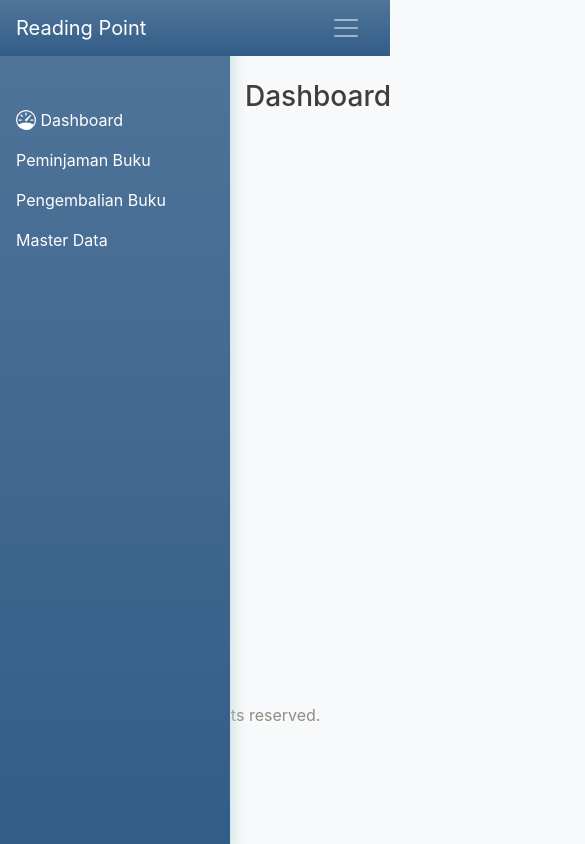
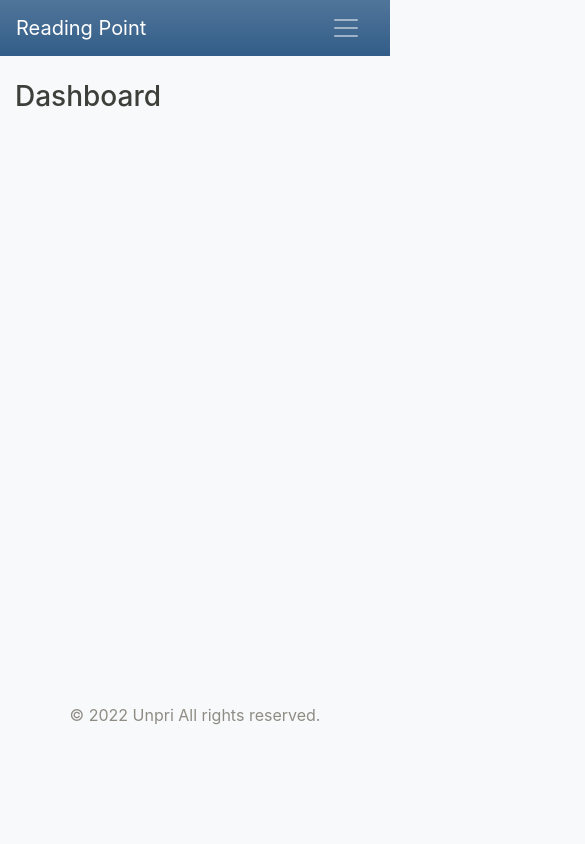
Before and after one commit to ezra-dalimunthe/ReadingPointWebFrontEnd, a Vue app: page / in a window 390 px wide. Shown: the top 844 px of the page, 585 px wide, since content can reach past the window. Built offline with nearby package versions, Linux system fonts and the light colour scheme.

Commit message:
add transition

```diff
--- a/src/views/Layouts/SecureLayout.vue
+++ b/src/views/Layouts/SecureLayout.vue
@@ -21,9 +21,19 @@
               >Keanggotaan</b-nav-item
             >
           </b-collapse>
+          <li class="nav-item pl-3 pr-3">
+            <div style="border-top: 1px solid white; padding-left: 0.5rem" />
+          </li>
+          <b-nav-item v-if="false" :to="{ name: 'profile' }"
+            >Profile</b-nav-item
+          >
+          <b-nav-item v-if="false" href="#">Sign Out</b-nav-item>
+          <b-nav-item :to="{ name: 'about' }">About</b-nav-item>
         </b-nav>
       </div>
-      <router-view id="main" class="container" />
+      <transition name="scale" mode="out-in">
+        <router-view id="main" class="container-fluid" />
+      </transition>
     </div>
 
     <footer class="mt-4 mb-2">
@@ -46,13 +56,44 @@ export default {
 };
 </script>
 <style>
+#sidebarToggle {
+  position: fixed;
+  top: 59px;
+  left: 253px;
+  width: 54px;
+  height: 40px;
+  padding: 3px 0;
+  border-radius: 15%;
+  font-size: 8px;
+  text-align: center;
+  z-index: 1005;
+  scroll-margin-top: 5rem;
+  background-color: red;
+  transition: 0.5s;
+}
+
+.nav-open #sidemenu {
+  width: 250px;
+}
+
 #sidemenu {
   position: fixed;
   top: 0;
   bottom: 0;
   left: 0;
   width: 230px;
+  transition: 0.5s;
+  z-index: 1000;
 }
+#sidemenu ul {
+  transition: 0.5s;
+}
+#main {
+  margin-left: 230px;
+  min-height: 70vh;
+  transition: 0.5s;
+}
+
 #sidemenu .nav {
   margin-top: 100px;
 }
@@ -68,8 +109,33 @@ export default {
 .sub-menu {
   padding-left: 30px;
 }
-#main {
-  margin-left: 230px;
-  min-height: 70vh;
+@media (max-width: 768px) {
+  #sidemenu {
+    width: 0px;
+  }
+  #sidemenu ul {
+    margin-left: -200px;
+  }
+  .nav-open #sidemenu ul {
+    margin-left: unset;
+  }
+  #main {
+    margin-left: 0px;
+  }
+}
+
+@media (min-width: 768px) {
+  .wrapper {
+    display: flex;
+  }
+  .nav-open #sidemenu {
+    width: 0px;
+  }
+  .nav-open #sidemenu ul {
+    margin-left: -300px;
+  }
+  .nav-open #main {
+    margin-left: 0px;
+  }
 }
 </style>
```
